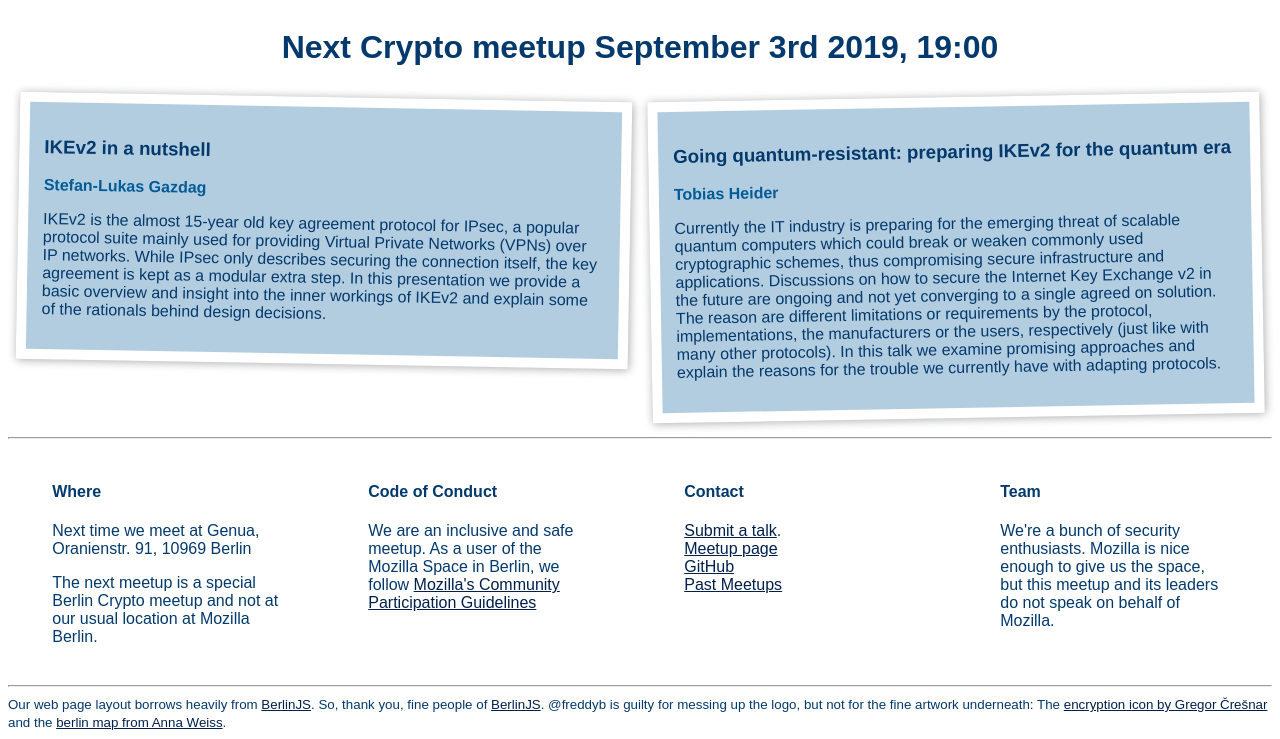
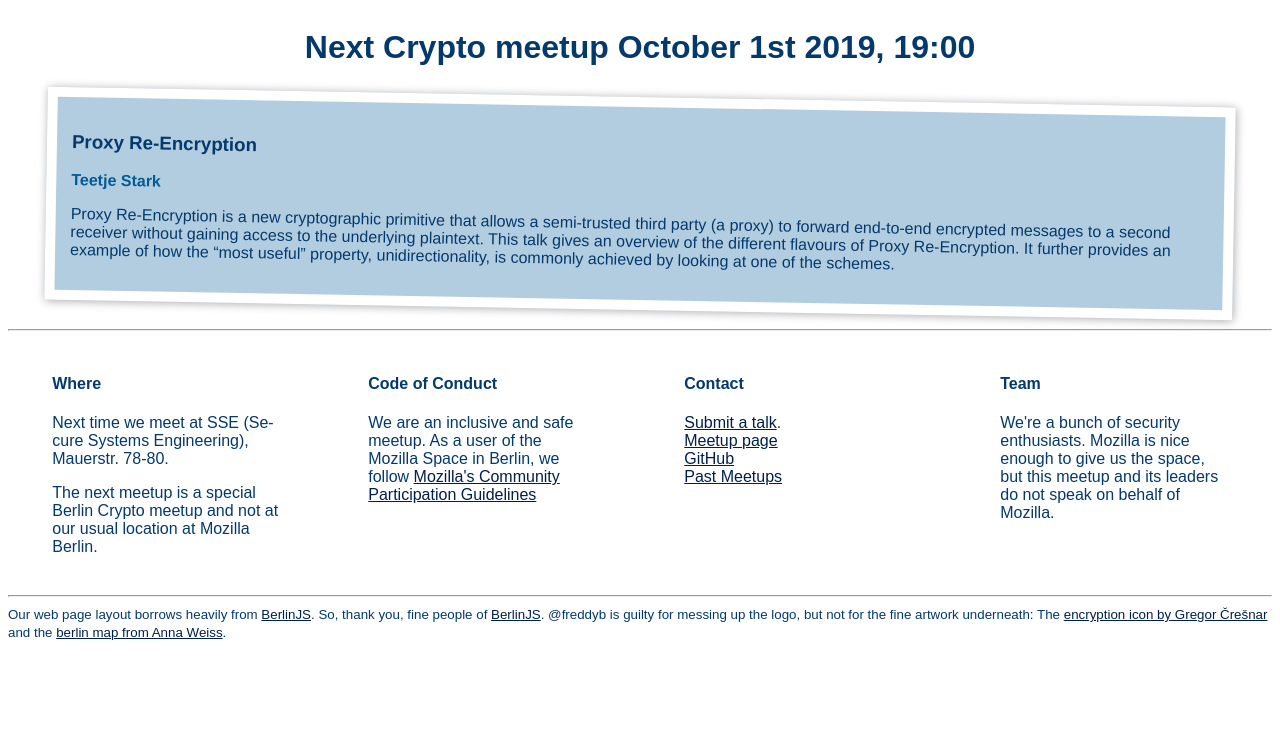
Before and after one commit to berlinsec/berlinsec.github.io, a plain HTML site: page index.html in a window 1280 px wide. Shown: the part 194-933 px from the top of the page. After the commit the page ends 843 px from the top, so only its background shows below. Drawn offline with Linux system fonts and the light colour scheme.

Commit message:
october crypto meetup

```diff
--- a/index.html
+++ b/index.html
@@ -22,24 +22,19 @@
         and https://thenounproject.com/search/?q=hacker
         -->
     </header>
-    <h1 id="next-meetup-headline">Next Crypto meetup September 3rd 2019, 19:00</h1>
+    <h1 id="next-meetup-headline">Next Crypto meetup October 1st 2019, 19:00</h1>
     <section id="next-meetup-talks">
      <div class="presentation">
-       <h3 class="presentation-title">IKEv2 in a nutshell</h3>
-       <p class="presentation-author">Stefan-Lukas Gazdag</p>
-       <p class="presentation-abstract">IKEv2 is the almost 15-year old key agreement protocol for IPsec, a popular protocol suite mainly used for providing Virtual Private Networks (VPNs) over IP networks. While IPsec only describes securing the connection itself, the key agreement is kept as a modular extra step. In this presentation we provide a basic overview and insight into the inner workings of IKEv2 and explain some of the rationals behind design decisions.</p>
-     </div>
-     <div class="presentation">
-       <h3 class="presentation-title">Going quantum-resistant: preparing IKEv2 for the quantum era</h3>
-       <p class="presentation-author">Tobias Heider</p>
-       <p class="presentation-abstract">Currently the IT industry is preparing for the emerging threat of scalable quantum computers which could break or weaken commonly used cryptographic schemes, thus compromising secure infrastructure and applications. Discussions on how to secure the Internet Key Exchange v2 in the future are ongoing and not yet converging to a single agreed on solution. The reason are different limitations or requirements by the protocol, implementations, the manufacturers or the users, respectively (just like with many other protocols). In this talk we examine promising approaches and explain the reasons for the trouble we currently have with adapting protocols.</p>
+       <h3 class="presentation-title">Proxy Re-Encryption</h3>
+       <p class="presentation-author">Teetje Stark</p>
+       <p class="presentation-abstract">Proxy Re-Encryption is a new cryptographic primitive that allows a semi-trusted third party (a proxy) to forward end-to-end encrypted messages to a second receiver without gaining access to the underlying plaintext. This talk gives an overview of the different flavours of Proxy Re-Encryption. It further provides an example of how the “most useful” property, unidirectionality, is commonly achieved by looking at one of the schemes.</p>
      </div>
     </section>
     <hr>
      <section id="about">
       <div id="where">
         <h4>Where</h4>
-        <p>Next time we meet at Genua, Oranienstr. 91, 10969 Berlin</p>
+        <p>Next time we meet at SSE (Se­cure Sys­tems En­gi­neer­ing), Mauerstr. 78-80.</p>
         <p>The next meetup is a special Berlin Crypto meetup and not at our
         usual location at Mozilla Berlin.</p>
 <!---
```
Also changed, not shown: archive.html (+13 -0 lines).
